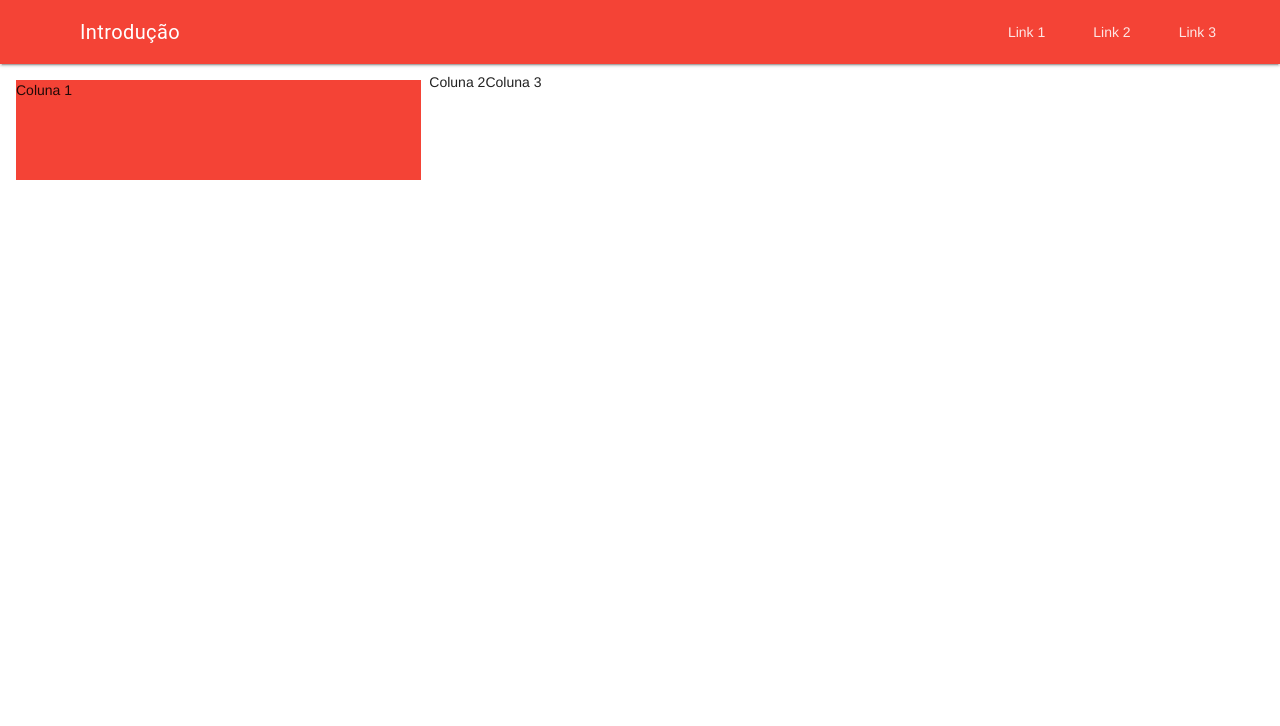
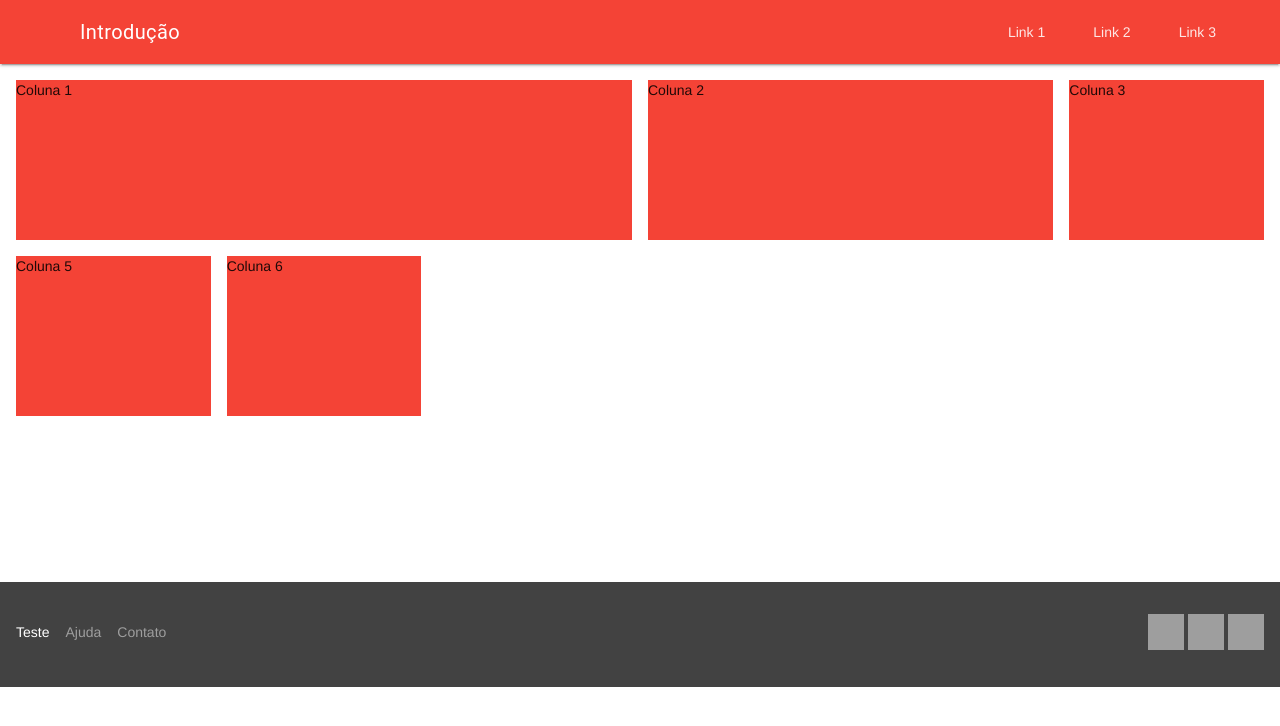
Before and after one commit to bruckbmrj/material-design-lite-teste, a plain HTML site: page index.html in a window 1280 px wide. Drawn offline with nearby package versions, Linux system fonts and the light colour scheme.

Commit message:
segundo commit
implementação do footer (altos estresses) ,grids entre outras coisas.

```diff
--- a/index.html
+++ b/index.html
@@ -3,7 +3,8 @@
 <head>
 	<meta charset="UTF-8">
 
-	<meta name="viewport" content="width=device-width, initial-scale=1">
+	<meta http-equiv="X-UA-Compatible" content="IE=edge">
+	<meta name="viewport" content="width=device-width, initial-scale=1.0, minimum-scale=1.0">
 
 	<title>Material Design Lite Google</title>
 	<link rel="stylesheet" type="text/css" href="style_alt.css" />
@@ -36,19 +37,119 @@
 			</nav>
 		</div>
 
-		<main class="mdl-layout__content">
+		<div class="mdl-layout__content">
+			<main >
 
-			<div class="mdl-grid">
+				<div class="mdl-grid">
 
-				<div class="mdl-cell">Coluna 1</div>
-				<div>Coluna 2</div>
-				<div>Coluna 3</div>
+					<div class="mdl-cell mdl-cell--6-col mdl-cell--8-col-tablet mdl-cell--4-col-phone">Coluna 1</div>
+					<div class="mdl-cell mdl-cell--4-col mdl-cell--4-col-phone">Coluna 2</div>
+					<div class="mdl-cell mdl-cell--2-col mdl-cell--4-col-tablet mdl-cell--4-col-phone">Coluna 3</div>
+					<div class="mdl-cell mdl-cell--4-col-tablet mdl-cell--4-col-phone mdl-cell--hide-desktop">Coluna 4</div>
+					<div class="mdl-cell mdl-cell--2-col mdl-cell--4-col-tablet mdl-cell--4-col-phone">Coluna 5</div>
+					<div class="mdl-cell mdl-cell--2-col mdl-cell--4-col-tablet mdl-cell--4-col-phone">Coluna 6</div>
 
-			</div>
+				</div>
 
-		</main>
+			</main>
+
+				<div class="nula"></div>
+
+
+				<footer class="mdl-mini-footer">
+					<div class="mdl-mini-footer__left-section">
+				    	<div class="mdl-logo">Teste</div>
+				    	<ul class="mdl-mini-footer__link-list">
+				    		<li><a href="#">Ajuda</a></li>
+				    		<li><a href="#">Contato</a></li>
+				    	</ul>
+				  	</div>
+
+					<div class="mdl-mini-footer__right-section">
+    					<button class="mdl-mini-footer__social-btn"></button>
+    					<button class="mdl-mini-footer__social-btn"></button>
+    					<button class="mdl-mini-footer__social-btn"></button>
+  					</div>
+
+				</footer>
+
+			<!-- megafooter
+				<footer class="mdl-mega-footer">
+
+					<div class="mdl-mega-footer--top-section">
+						<div class="mdl-mega-footer--drop-down-section">
+						<input type="checkbox" class="mdl-mega-footer--heading-checkbox" checked>
+							<h1 class="mdl-mega-footer--heading">Testes do Site</h1>
+							<ul class="mdl-mega-footer--link-list">
+								<li><a href="#">Item 1</a></li>
+								<li><a href="#">Item 2</a></li>
+								<li><a href="#">Item 3</a></li>
+								<li><a href="#">Item 4</a></li>
+							</ul>
+						</div>
+
+						<div class="mdl-mega-footer--drop-down-section">
+						<input type="checkbox" class="mdl-mega-footer--heading-checkbox" checked>
+							<h1 class="mdl-mega-footer--heading">Testes do topo</h1>
+							<ul class="mdl-mega-footer--link-list">
+								<li><a href="#">Item 5</a></li>
+								<li><a href="#">Item 6</a></li>
+								<li><a href="#">Item 7</a></li>
+								<li><a href="#">Item 8</a></li>
+							</ul>
+						</div>
+
+						<div class="mdl-mega-footer--drop-down-section">
+						<input type="checkbox" class="mdl-mega-footer--heading-checkbox" checked>
+							<h1 class="mdl-mega-footer--heading">Testes do topo</h1>
+							<ul class="mdl-mega-footer--link-list">
+								<li><a href="#">Item 5</a></li>
+								<li><a href="#">Item 6</a></li>
+								<li><a href="#">Item 7</a></li>
+								<li><a href="#">Item 8</a></li>
+							</ul>
+						</div>
+
+					</div>
+
+					<div class="mdl-mega-footer--middle-section">
+						<div class="mdl-mega-footer--drop-down-section">
+							<input type="checkbox" class="mdl-mega-footer--heading-checkbox" checked>
+							<h1 class="mdl-mega-footer--heading">Testes do topo</h1>
+							<ul class="mdl-mega-footer--link-list">
+								<li><a href="#">Item 5</a></li>
+								<li><a href="#">Item 6</a></li>
+								<li><a href="#">Item 7</a></li>
+								<li><a href="#">Item 8</a></li>
+							</ul>
+						</div>
+
+						<div class="mdl-mega-footer--drop-down-section">
+							<input type="checkbox" class="mdl-mega-footer--heading-checkbox" checked>
+							<h1 class="mdl-mega-footer--heading">Testes do topo</h1>
+							<ul class="mdl-mega-footer--link-list">
+								<li><a href="#">Item 5</a></li>
+								<li><a href="#">Item 6</a></li>
+								<li><a href="#">Item 7</a></li>
+								<li><a href="#">Item 8</a></li>
+							</ul>
+						</div>
+					</div>
+
+					<div class="mdl-mega-footer--bottom-section">
+					<input type="checkbox" class="mdl-mega-footer--heading-checkbox" checked>
+						<div class="mdl-logo">Teste</div>
+				    	<ul class="mdl-mega-footer__link-list">
+				    		<li><a href="#">Ajuda</a></li>
+				    		<li><a href="#">Contato</a></li>
+				    	</ul>
+					</div>
+
+				</footer>
+				-->
+
+		</div>
 
 	</div>
-
 </body>
 </html>
--- a/style_alt.css
+++ b/style_alt.css
@@ -1,4 +1,12 @@
 .mdl-cell{
 	background-color: #f44336;
-	height: 100px;
+	height: 160px;
 }
+
+@media (min-width: 840px)
+{
+  .nula
+   {
+    height: 150px;
+   }
+ }
```
Also changed, not shown: facebook-icon.png (added).
